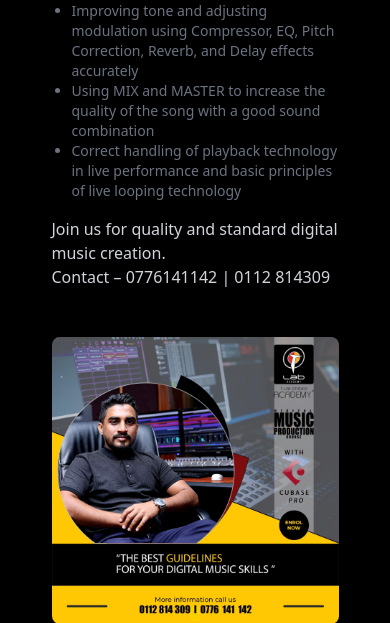
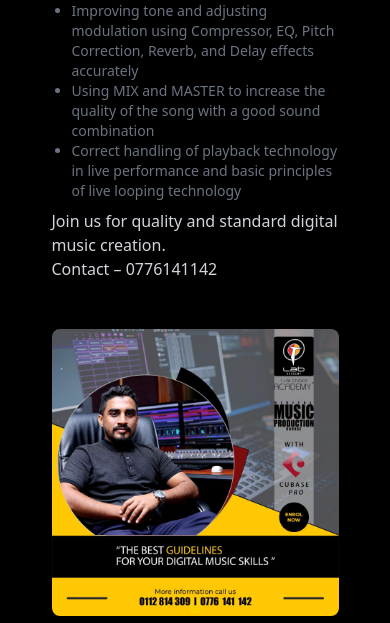
Before and after one commit to coolmotion/T-Lab, a Django app: page /academy in a window 390 px wide. Shown: the part 2521-3144 px from the top of the page. Run offline with Django 5.2, Linux system fonts and the light colour scheme; some web fonts are replaced.

Commit message:
update phone numbers

```diff
--- a/home/templates/academy.html
+++ b/home/templates/academy.html
@@ -82,7 +82,7 @@
             Playback Technology Learn how to make digital music the right way</p>
 
             </br>
-            <ul class="text-sm text-gray-500 list-disc pl-5">
+            <ul class="text-sm text-gray-500 list-disc pl-5 mb-2">
               <li>Ableton Live software simply and clearly</li>
               <li>Audio Recording: Accurately record live sounds of voices and musical instruments</li>
               <li>Create songs using MIDI and leading VSTi (e.g., Kontakt)</li>
@@ -92,7 +92,7 @@
               <li>Correct handling of playback technology in live performance and basic principles of live looping technology</li>
           </ul>
 
-          <p class="text-gray-300 pt-4 text-md">Join us for quality and standard digital music creation.<br> Contact – 0776141142 | 0112 814309</p>
+          <a href="https://wa.link/owuuyf" class="text-gray-300 pt-4 text-md">Join us for quality and standard digital music creation.<br> Contact – 0776141142</a>
             <div class="hidden sm:flex flex-row items-center rounded-3xl p-3  space-x-4 my-6 mx-2 justify-center  ">
               <div>
               <a href="#" class="bg-orange-500 text-white rounded-full px-4 py-2 mt-4">Apply now</a>
```
